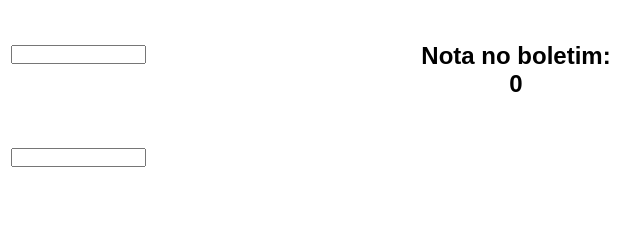
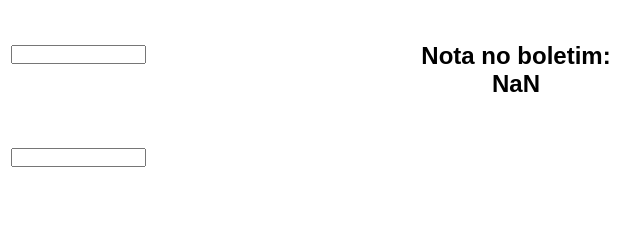
Before and after one commit to SilvaIgorDosSantos/simulador-notas, a plain HTML site: page index.html in a window 1280 px wide. Both pictures are taken after a click on the element "Calcular". Shown: the part 297-537 px from the top of the page, 444-1084 px from the left. Drawn offline with Linux system fonts and the light colour scheme.

Commit message:
Add grade calculations

```diff
--- a/index.html
+++ b/index.html
@@ -14,19 +14,19 @@
         <div class="notas">
             <div class="entrada-notas">
                 <p>Nota Avaliação Acumulativa 1:</p>
-                <input type="number" id="1" min="0" max="10">
+                <input type="number" id="aa1" min="0" max="10">
             </div>
             <div class="entrada-notas">
                 <p>Nota Avaliação Acumulativa 1:</p>
-                <input type="number" id="2" min="0" max="10">
+                <input type="number" id="aa2" min="0" max="10">
             </div>
             <div class="entrada-notas">
                 <p>Nota Simulado:</p>
-                <input type="number" id="3" min="0" max="10">
+                <input type="number" id="s" min="0" max="10">
             </div>
             <div class="entrada-notas">
                 <p>Nota Avaliação Contínua:</p>
-                <input type="number" id="4" min="0" max="10">
+                <input type="number" id="ac" min="0" max="10">
             </div>
 
             <div class="calcular">
--- a/js/index.js
+++ b/js/index.js
@@ -0,0 +1,21 @@
+document.addEventListener("DOMContentLoaded", function() {
+    let aa1 = document.querySelector("#aa1");
+    let aa2 = document.querySelector("#aa2");
+    let s = document.querySelector("#s");
+    let ac = document.querySelector("#ac");
+
+    let boletim = document.querySelector("#nota-boletim");
+
+    let button = document.querySelector(".calcular");
+
+    button.onclick = () => {
+        let nota = (
+            0.25*parseFloat(aa1.value) +
+            0.25*parseFloat(aa2.value) +
+            0.3*parseFloat(s.value) +
+            0.2*parseFloat(ac.value)
+        );
+
+        boletim.innerText = nota;
+    }
+});
```
